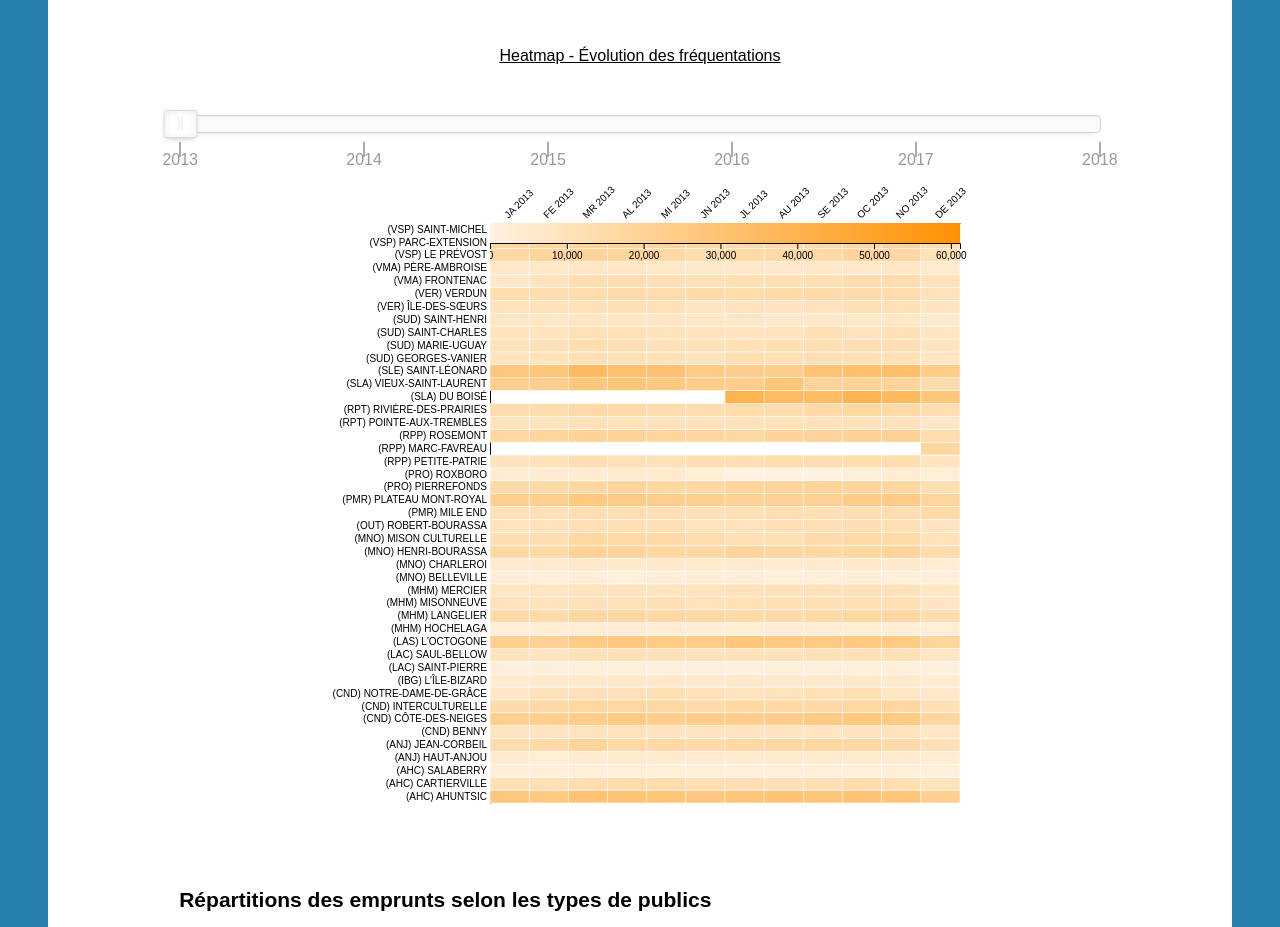
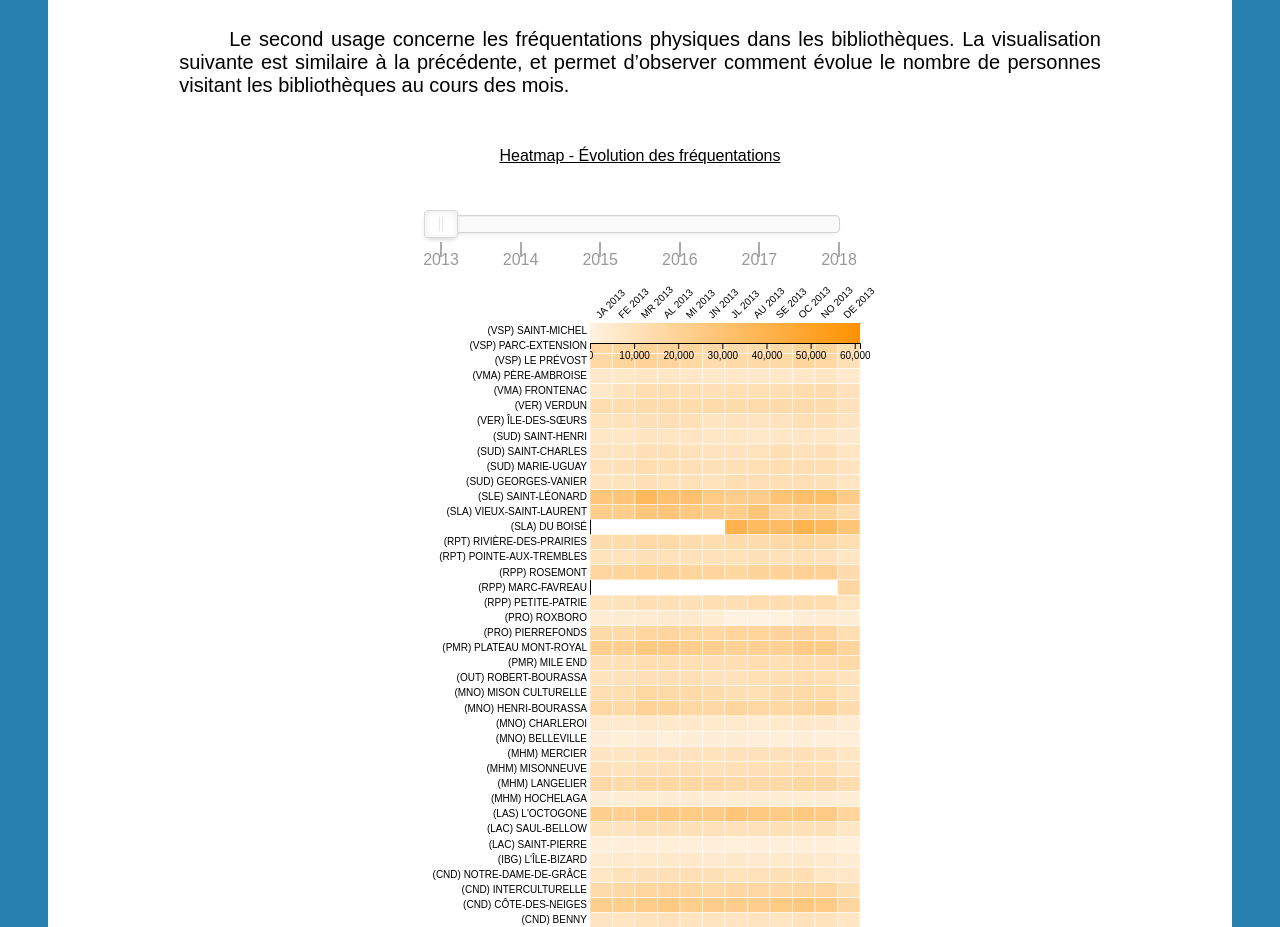
Before and after one commit to Christellah/INF8808_Projet_SynapseC, a plain HTML site: page index.html in a window 1280 px wide. Shown: the part 1932-2859 px from the top of the page. Drawn offline with Linux system fonts and the light colour scheme.

Commit message:
modif ui

```diff
--- a/assets/css/heatmap.css
+++ b/assets/css/heatmap.css
@@ -10,6 +10,8 @@
 }
 
 #yearChoice {
+    width: 100%;
+    max-width: 400px;
+    margin: auto;
     margin-bottom: 30px;
-
 }
--- a/assets/scripts/main.js
+++ b/assets/scripts/main.js
@@ -19,8 +19,8 @@ Promise.all(promises).then(function (results) {
 
     // Margins, size, colors
     var margin = { top: 60, right: 30, bottom: 60, left: 200 },
-        width = 700 - margin.left - margin.right,
-        height = 700 - margin.top - margin.bottom;
+        width = 500 - margin.left - margin.right,
+        height = 800 - margin.top - margin.bottom;
 
     /** Frequentation */
     // Data
```
